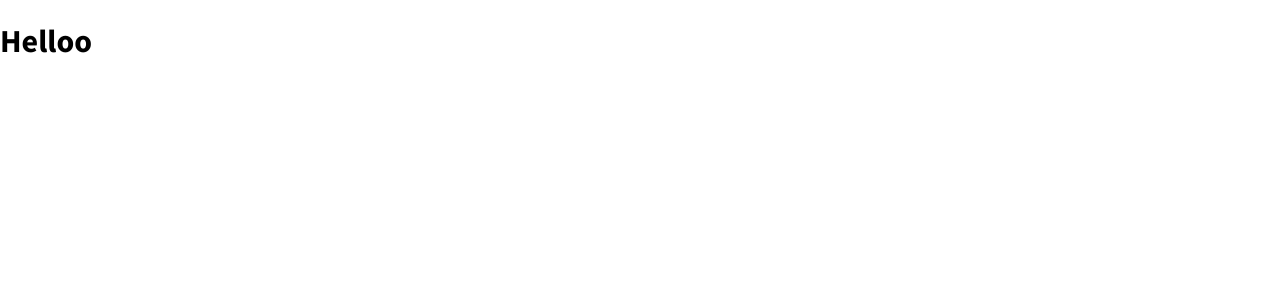
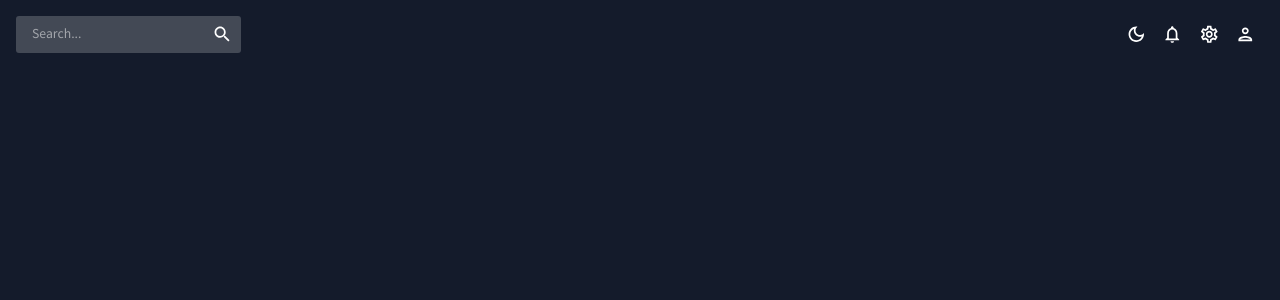
Before and after one commit to Nero-Gh/react-admin, a React (Vite) app: page / in a window 1280 px wide. Shown: the top 300 px of the page. Built offline with nearby package versions, Linux system fonts and the light colour scheme.

Commit message:
Added Tobar design

```diff
--- a/src/App.jsx
+++ b/src/App.jsx
@@ -1,8 +1,20 @@
+import { ColorModeContext, useMode } from "./theme";
+import { CssBaseline, ThemeProvider } from "@mui/material";
+import TopBar from "./scenes/global/TopBar";
+
 function App() {
+  const [theme, colorMode] = useMode();
   return (
-    <div className="app">
-      <h1>Helloo</h1>
-    </div>
+    <ColorModeContext.Provider value={colorMode}>
+      <ThemeProvider theme={theme}>
+        <CssBaseline />
+        <div className="app">
+          <main className="content">
+            <TopBar />
+          </main>
+        </div>
+      </ThemeProvider>
+    </ColorModeContext.Provider>
   );
 }
 
--- a/src/scenes/global/Topbar.jsx
+++ b/src/scenes/global/Topbar.jsx
@@ -1,7 +1,55 @@
-import React from "react";
+import React, { useContext } from "react";
+import { Box, IconButton, useTheme } from "@mui/material";
+import { ColorModeContext, tokens } from "../../theme";
+import InputBase from "@mui/material/InputBase";
+import LightModeOutlinedIcon from "@mui/icons-material/LightModeOutlined";
+import DarkModeOutlinedIcon from "@mui/icons-material/DarkModeOutlined";
+import NotificationsOutlinedIcon from "@mui/icons-material/NotificationsOutlined";
+import SettingsOutlinedIcon from "@mui/icons-material/SettingsOutlined";
+import PersonOutlinedIcon from "@mui/icons-material/PersonOutlined";
+import SearchIcon from "@mui/icons-material/Search";
+const Topbar = () => {
+  const theme = useTheme();
+  const colors = tokens(theme.palette.mode);
+  const colorMode = useContext(ColorModeContext); // allow us to toggle different state
 
-const Topbar = () => {
-  return <div>Topbar</div>;
+  return (
+    <Box display="flex" justifyContent="space-between" p={2}>
+      {/* search Bar */}
+
+      <Box
+        display="flex"
+        backgroundColor={colors.primary[400]}
+        borderRadius="3px"
+      >
+        <InputBase sx={{ ml: 2, flex: 1 }} placeholder="Search..."></InputBase>
+        <IconButton type="button" sx={{ p: 1 }}>
+          <SearchIcon />
+        </IconButton>
+      </Box>
+
+      {/* iCONS */}
+      <Box display="flex">
+        <IconButton onClick={colorMode.toggleColorMode}>
+          {theme.palette.mode === "dark" ? (
+            <DarkModeOutlinedIcon />
+          ) : (
+            <LightModeOutlinedIcon />
+          )}
+          {/* <LightModeOutlinedIcon /> */}
+        </IconButton>
+        <IconButton>
+          <NotificationsOutlinedIcon />
+        </IconButton>
+        <IconButton>
+          <SettingsOutlinedIcon />
+        </IconButton>
+        <IconButton>
+          <PersonOutlinedIcon />
+        </IconButton>
+      </Box>
+    </Box>
+  );
 };
 
 export default Topbar;
--- a/src/theme.jsx
+++ b/src/theme.jsx
@@ -3,7 +3,7 @@
 
 // color theme token
 
-const token = (mode) => ({
+export const tokens = (mode) => ({
   ...(mode === "dark"
     ? {
         gray: {
@@ -123,8 +123,8 @@
 
 // mui theme settings
 
-export const theme = (mode) => {
-  const colors = token(mode);
+export const themeSettings = (mode) => {
+  const colors = tokens(mode);
 
   return {
     palette: {
@@ -208,7 +208,7 @@
   const colorMode = useMemo(
     () => ({
       toggleColorMode: () =>
-        setMode((prevMode) => (prevMode === "light" ? "dark" : "light")),
+        setMode((prev) => (prev === "light" ? "dark" : "light")),
     }),
     []
   );
```
